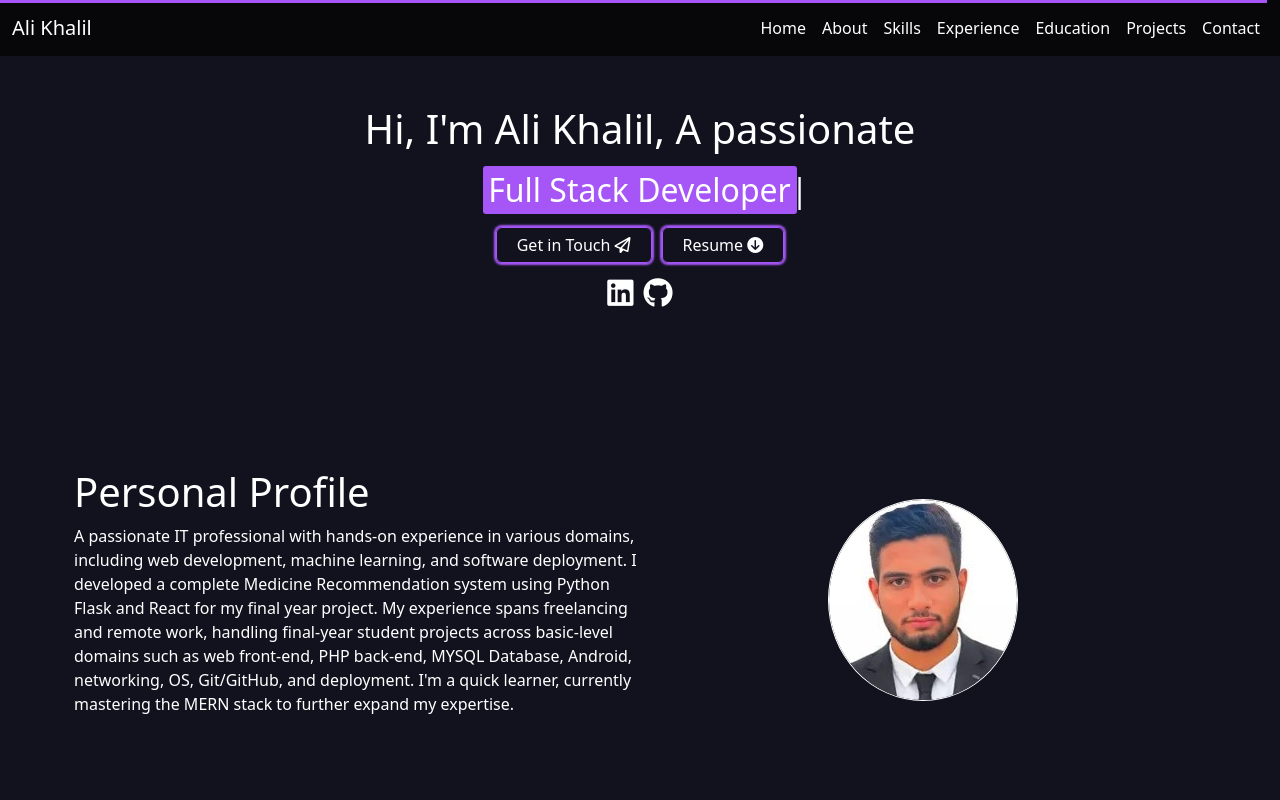
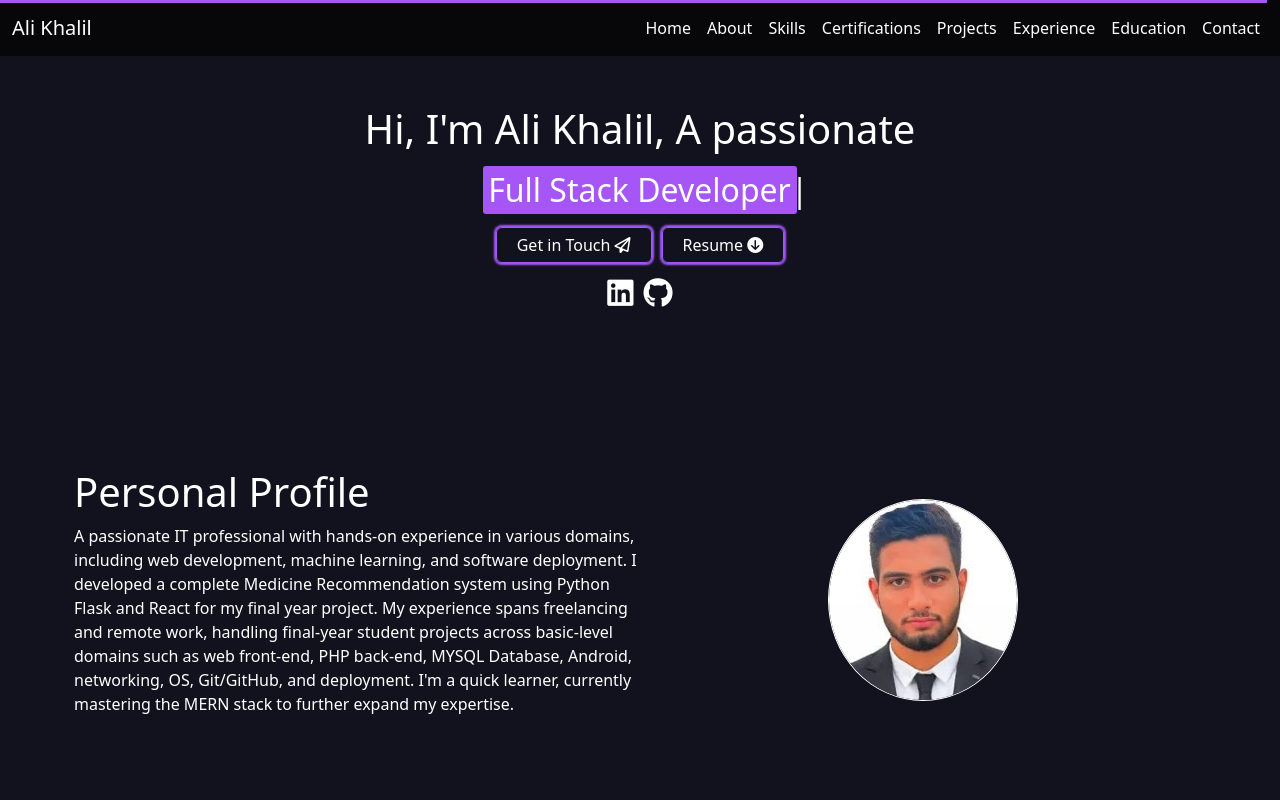
Before and after one commit to AliKhalil28/portfolio, a React (Create React App) app: page / in a window 1280 px wide. Shown: the top 800 px of the page. Built offline with nearby package versions, Linux system fonts and the light colour scheme.

Commit message:
Add Certificates

```diff
--- a/src/Components/Certificate.js
+++ b/src/Components/Certificate.js
@@ -42,7 +42,7 @@ const Certificates = [
 
 const Certificate = () => {
   return (
-    <section className="projects" id="prosec">
+    <section className="projects" id="certsec">
       <h1>Certificates</h1>
       <div className="card-body">
         <div className="card">
--- a/src/Components/Navbar.js
+++ b/src/Components/Navbar.js
@@ -39,6 +39,17 @@ const Navbar = () => {
               </a>
             </li>
             <li className="nav-item">
+              <a className="nav-link" href="#certsec">
+                Certifications
+              </a>
+            </li>
+            <li className="nav-item">
+              <a className="nav-link" href="#prosec">
+                Projects
+              </a>
+            </li>
+
+            <li className="nav-item">
               <a className="nav-link" href="#expsec">
                 Experience
               </a>
@@ -48,11 +59,7 @@ const Navbar = () => {
                 Education
               </a>
             </li>
-            <li className="nav-item">
-              <a className="nav-link" href="#prosec">
-                Projects
-              </a>
-            </li>
+
             <li className="nav-item">
               <a className="nav-link" href="#consec">
                 Contact
```
